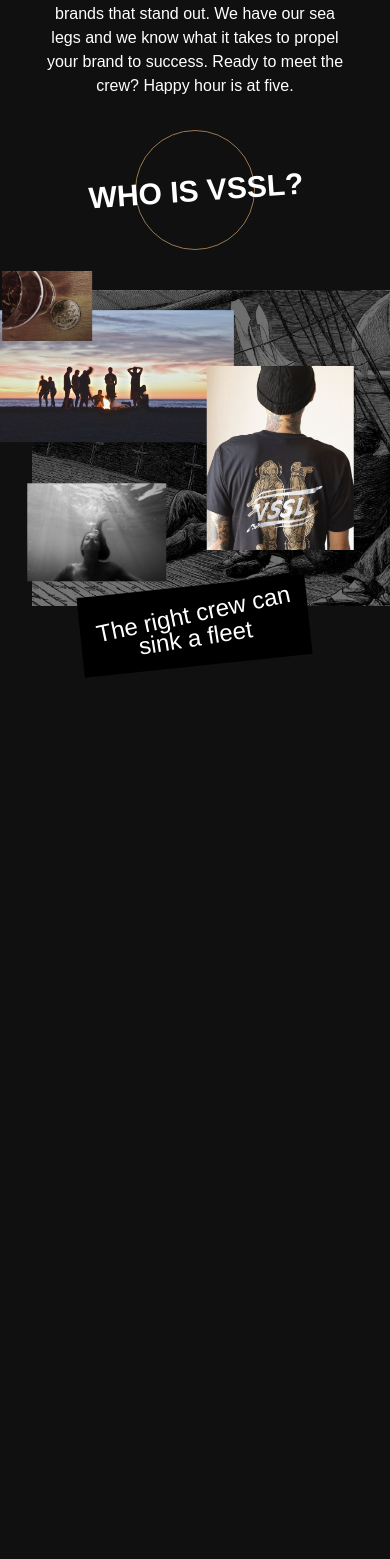
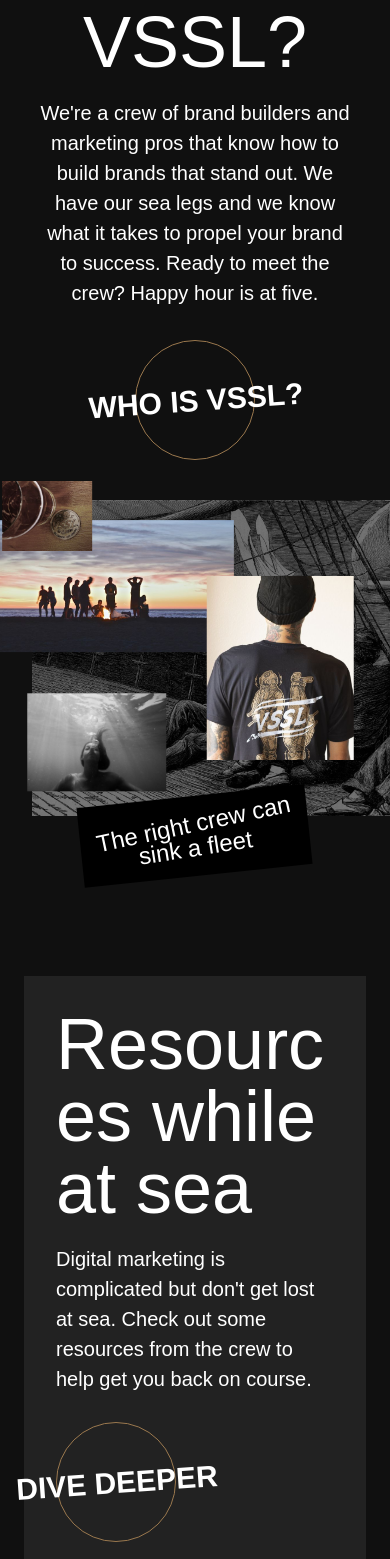
Before and after one commit to VSSL-Adam/nextjs, a Next.js app: page / in a window 390 px wide. Shown: the part 5773-7332 px from the top of the page. Before the commit the page ends 6482 px from the top, so only its background shows below. Built offline with nearby package versions, Linux system fonts and the light colour scheme.

Commit message:
Adding in additional components

```diff
--- /dev/null
+++ b/src/components/Prefooter.js
@@ -0,0 +1,23 @@
+import Button from "./Button";
+export default function Prefooter() {
+  return (
+    <section className='px-6 my-20 max-w-screen-xl mx-auto bg-no-repeat bg-contain bg-[url("/ship.png")]'>
+      <h2 className="font-gin text-7xl leading-none text-white mb-5 md:mb-0">
+        Ready to get started?
+      </h2>
+      <p className="font-libre_franklin text-xl leading-normal">
+        Ready to get wet? Reach out and let&#39;s set the course for wave-making
+        digital marketing.
+      </p>
+      <div className="mt-7">
+        <Button
+          button_class="primary"
+          title="Climb aboard"
+          type="link"
+          src="mailto:info@vsslagency.com"
+          target=""
+        />
+      </div>
+    </section>
+  );
+}
--- a/src/pages/index.js
+++ b/src/pages/index.js
@@ -1,12 +1,15 @@
 import Bounce from "react-reveal/Bounce";
 
+// Components
 import Image from "next/image";
 import Layout from "@/components/Layout";
 import Button from "@/components/Button";
 import Salt from "@/components/Salt";
 import FeaturedWorkCard from "@/components/FeaturedWorkCard";
 import CrewPortrait from "@/components/CrewPortrait";
+import Prefooter from "@/components/Prefooter";
 
+// Images
 import Shipwrecked from "/public/shipwrecked.jpg";
 import Shaka from "/public/ocean-shaka.jpg";
 import Captain from "/public/captain-at-the-wheel.jpg";
@@ -115,14 +118,14 @@
       </section>
       {/* Solutions */}
       <section className="xl:h-[2500px] xl:my-40 xl:relative">
-        <div className="px-6 max-w-screen-md sm:px-10 xl:sticky xl:top-48 xl:z-10 xl:pl-32">
+        <div className="px-6 max-w-screen-md mx-auto sm:text-center xl:text-left xl:mx-0 sm:px-10 xl:sticky xl:top-48 xl:z-10 xl:pl-32">
           <h2 className="font-gin text-7xl mb-6">Services to set the course</h2>
           <p className="font-libre_franklin text-xl leading-normal">
             Building a successful brand is a voyage—but you will never make it
             without a solid strategy. Our crew provides full-funnel marketing
             strategy that creates sustained brand growth.
           </p>
-          <div className="mt-7">
+          <div className="mt-7 sm:flex sm:justify-center xl:block">
             <Button
               button_class="primary"
               title="Go forth"
@@ -177,11 +180,11 @@
       </section>
       {/* Our Crew */}
       <section className="flex flex-col items-center relative">
-        <div className="p-10 lg:p-0 lg:w-2/6 flex items-center flex-col text-center mt-16">
-          <h2 className="font-gin text-4xl lg:text-5xl leading-none text-white mb-5">
+        <div className="p-10 lg:p-0 lg:w-3/6 flex items-center flex-col text-center mt-16">
+          <h2 className="font-gin text-7xl leading-none text-white mb-5">
             Who the hell is VSSL?
           </h2>
-          <p className="font-libre_franklin">
+          <p className="font-libre_franklin text-xl leading-normal">
             We&#39;re a crew of brand builders and marketing pros that know how
             to build brands that stand out. We have our sea legs and we know
             what it takes to propel your brand to success. Ready to meet the
@@ -225,6 +228,34 @@
           <Salt title="The right crew can sink a fleet" />
         </div>
       </section>
+      {/* Resources */}
+      <section className="px-6 my-20 max-w-screen-xl mx-auto">
+        <div className="bg-dark_gray p-8 md:p-14">
+          <h2 className="font-gin text-7xl leading-none text-white mb-5 md:mb-0">
+            Resources while at sea
+          </h2>
+          <div className="md:flex md:items-center">
+            <p className="font-libre_franklin text-xl leading-normal">
+              Digital marketing is complicated but don&#39;t get lost at sea.
+              Check out some resources from the crew to help get you back on
+              course.
+            </p>
+            <div className="mt-7">
+              <Button
+                button_class="primary"
+                title="Dive Deeper"
+                type="link"
+                src="/resources"
+                target=""
+              />
+            </div>
+          </div>
+        </div>
+        <div className="w-60 ml-auto mr-12">
+          <Salt title="Uncharted territory is where we thrive" />
+        </div>
+      </section>
+      <Prefooter />
     </Layout>
   );
 }
```
Also changed, not shown: public/ship.png (added).
